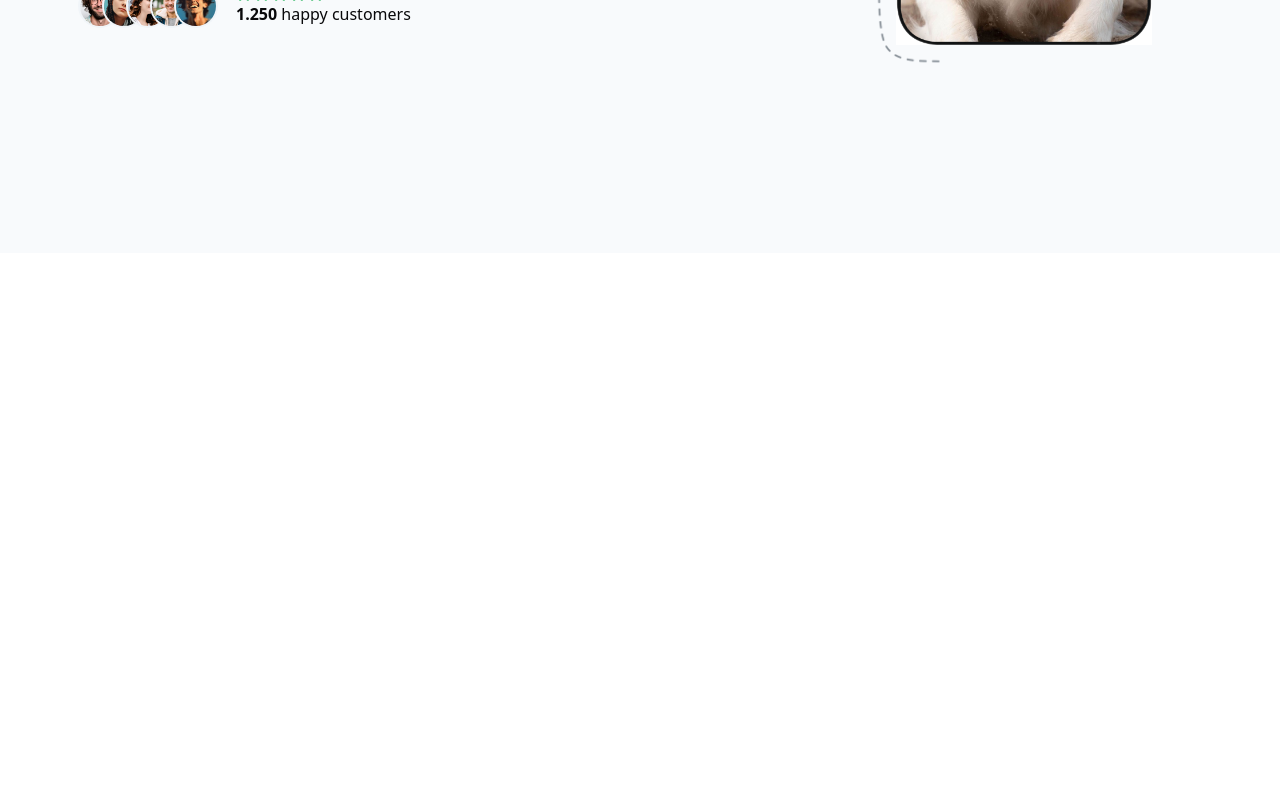
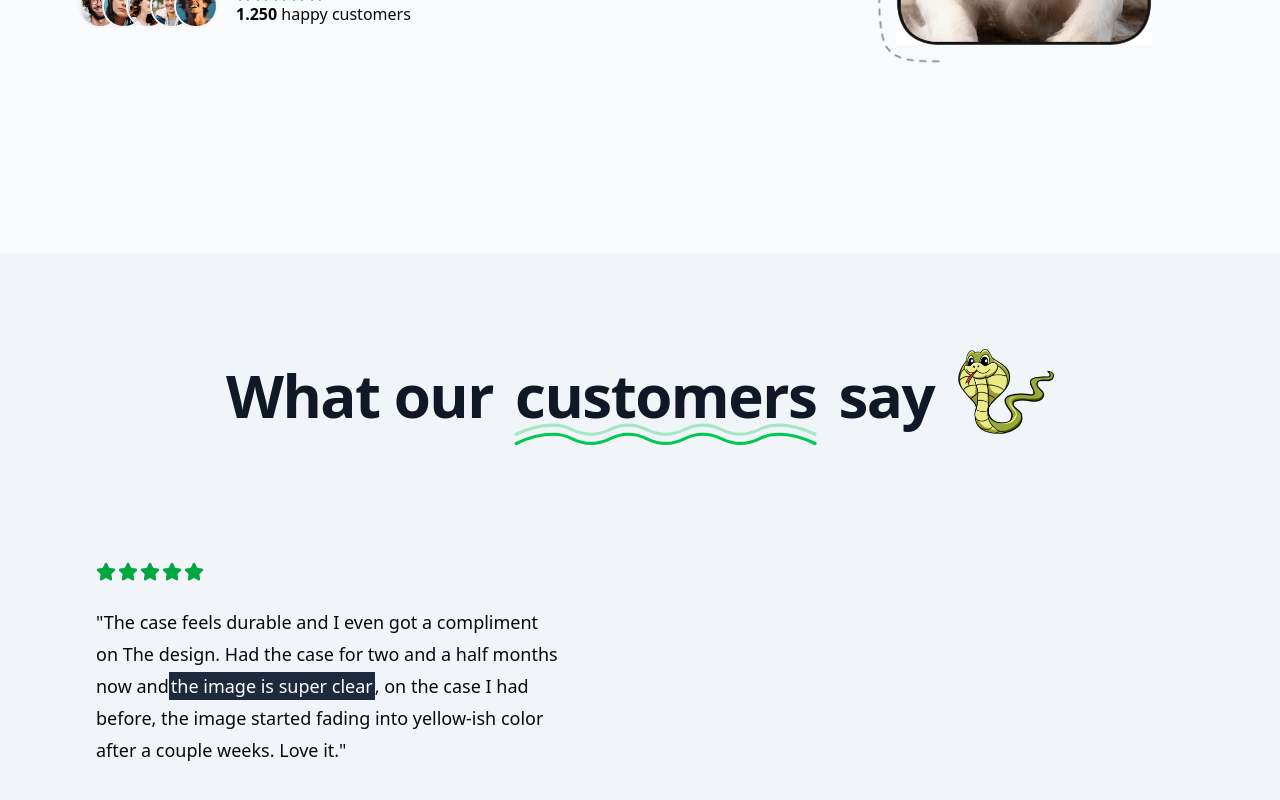
Before and after one commit to pinchen-dev/vegan-festbox, a Next.js app: page / in a window 1280 px wide. Shown: the part 742-1542 px from the top of the page. Before the commit the page ends 995 px from the top, so only its background shows below. Built offline with nearby package versions, Linux system fonts and the light colour scheme; no server answers.

Commit message:
feat: add customer testimonials section and custom icons

```diff
--- a/src/app/page.tsx
+++ b/src/app/page.tsx
@@ -2,6 +2,7 @@
 import Image from "next/image";
 import { Check, Phone, Star } from "lucide-react";
 import Box from "@/components/ui/Box"
+import { Icons } from "@/components/ui/Icons";
 
 export default function Home() {
   return (
@@ -13,7 +14,7 @@
               <div className="absolute w-32 left-0 -top-20 hidden lg:block">
                 <img src="/veganbox-1.png" className="w-full" />
               </div>
-              <h1 className="relative w-fit tracking-tight text-balance mt-16 font-bold leading-tight! text-grey-900 text-5xl md:text-6xl lg:text-7xl">您的專屬 <span className="bg-primary px-2 text-white">純素生活</span> 定制提案
+              <h1 className="relative w-fit tracking-tight text-balance mt-16 font-bold leading-tight! text-gray-900 text-5xl md:text-6xl lg:text-7xl">您的專屬 <span className="bg-primary px-2 text-white">純素生活</span> 定制提案
               </h1>
               <p className="mt-8 text-lg lg:pr-10 max-w-prose text-center lg:text-left text-balance md:text-wrap">
               「不只是美味。從零殘忍居家用品到純素零食，我們為您<span className="font-semibold">量身打造</span>每次的驚喜。
@@ -102,7 +103,48 @@
             </div>
           </div>
         </MaxWidthWrapper>
+        </section>
+        { /* value proposition section */}
+        <section className="bg-slate-100 py-24">
+          <MaxWidthWrapper className="flex flex-col items-center gap-16
+          sm:gap-32">
+            <div className="flex flex-col lg:flex-row items-center gap-4
+            sm:gap-6">
+              <h2 className="order-1 mt-2 tracking-tight text-center
+              text-balance leading-tight! font-bold text-5xl md:text-6xl
+              text-gray-900">
+                What our <span className="relative
+                px-2">customers<Icons.underline className="hidden sm:block
+                pointer-events-none absolute inset-x-0 -bottom-6
+                text-green-500"/>
+                </span> {''}say
+              </h2>
+              <img src="/snake-2.png" className="w-24 order-0 lg:order-2" />
+            </div>
+
+            <div className="mx-auto grid max-w-2xl grid-cols-1 px-4 lg:mx-0
+            lg:max-w-none lg:grid-cols-2 gap-y-16">
+              <div className="flex flex-auto flex-col gap-4 lg:pr-8 xl:pr-20">
+                <div className="flex gap-0.5 mb-2">
+                  <Star className="h-5 w-5 text-green-600 fill-green-600" />
+                  <Star className="h-5 w-5 text-green-600 fill-green-600" />
+                  <Star className="h-5 w-5 text-green-600 fill-green-600" />
+                  <Star className="h-5 w-5 text-green-600 fill-green-600" />
+                  <Star className="h-5 w-5 text-green-600 fill-green-600" />
+                </div>
+                <div className="text-lg leading-8">
+                  <p>
+                    "The case feels durable and I even got a compliment on The
+                    design. Had the case for two and a half months now and
+                    <span className="p-0.5 bg-slate-800 text-white">the image is super clear</span>, on the case I had
+                    before, the image started fading into yellow-ish color after a
+                    couple weeks. Love it."
+                  </p>
+                </div>
+              </div>
+            </div>
+          </MaxWidthWrapper>
       </section>
     </div>
-  );
+  )
 }
--- /dev/null
+++ b/src/components/ui/Icons.tsx
@@ -0,0 +1,20 @@
+import { LucideProps } from 'lucide-react'
+
+export const Icons = {
+  underline: (props: LucideProps) => (
+    <svg {...props} viewBox='0 0 687 155'>
+      <g
+        stroke='currentColor'
+        strokeWidth='7'
+        fill='none'
+        fillRule='evenodd'
+        strokeLinecap='round'
+        strokeLinejoin='round'>
+        <path
+          d='M20 98c27-13.3333333 54-20 81-20 40.5 0 40.5 20 81 20s40.626917-20 81-20 40.123083 20 80.5 20 40.5-20 81-20 40.5 20 81 20 40.626917-20 81-20c26.915389 0 53.748722 6.6666667 80.5 20'
+          opacity='.3'></path>
+        <path d='M20 118c27-13.3333333 54-20 81-20 40.5 0 40.5 20 81 20s40.626917-20 81-20 40.123083 20 80.5 20 40.5-20 81-20 40.5 20 81 20 40.626917-20 81-20c26.915389 0 53.748722 6.6666667 80.5 20'></path>
+      </g>
+    </svg>
+  ),
+}
```
